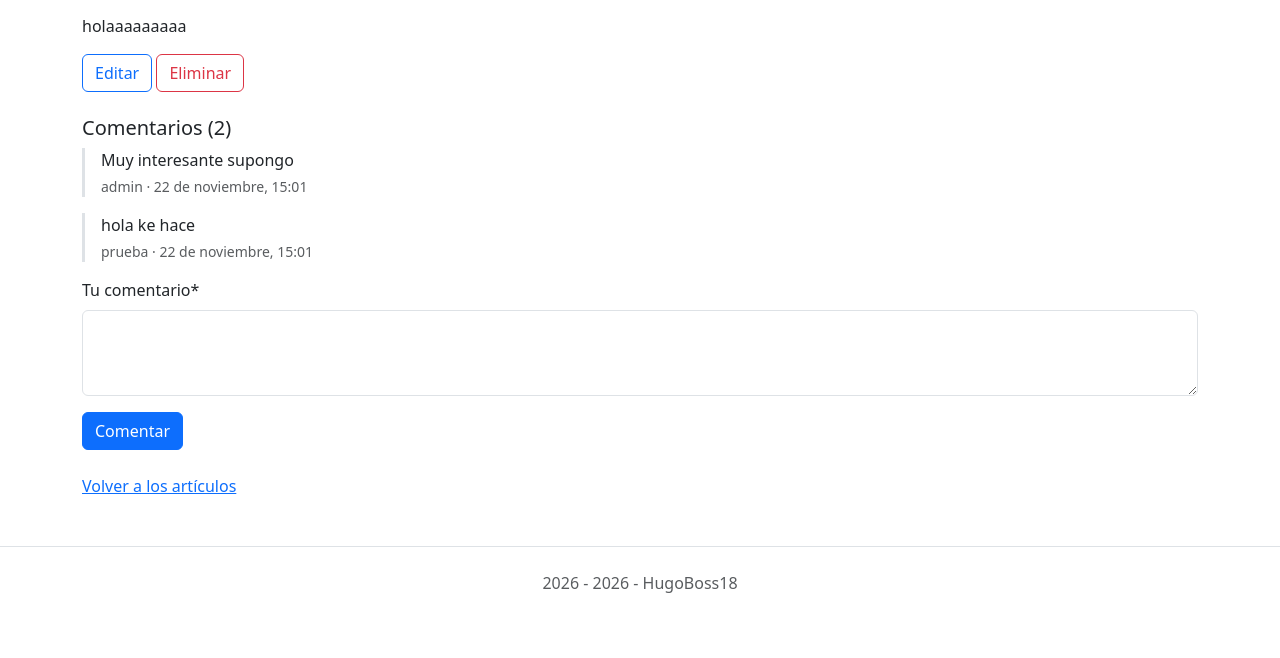
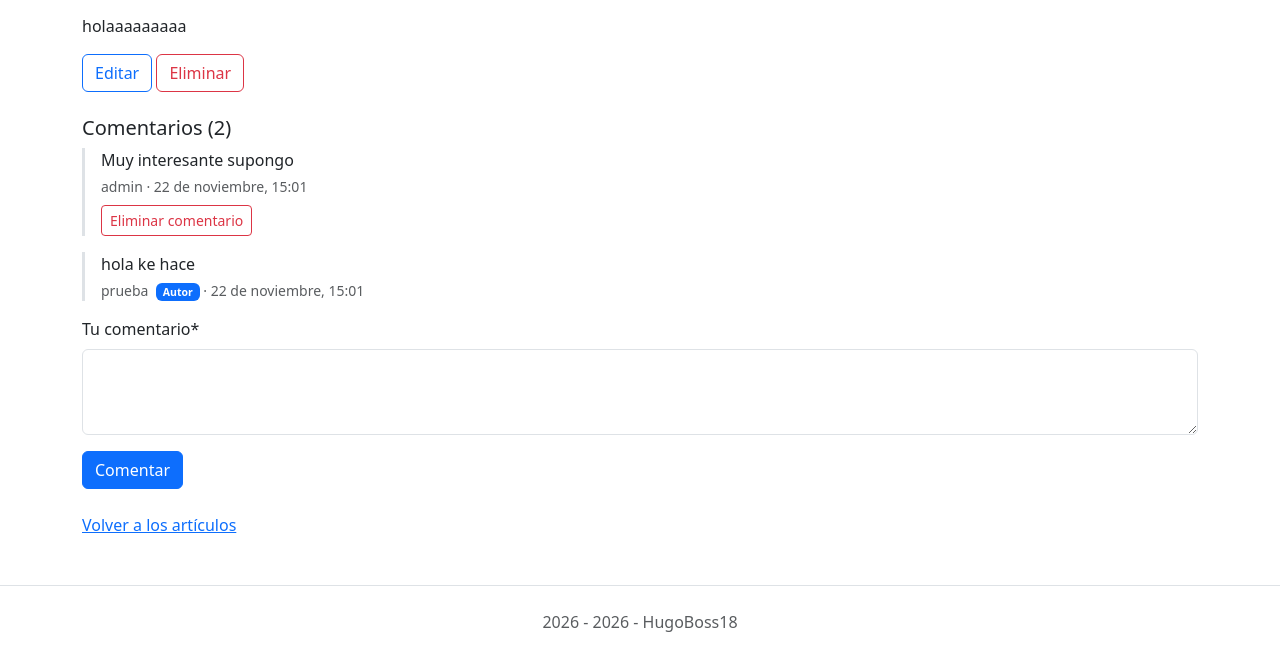
Before and after one commit to HugoBoss18/periodico, a Django app: page /articulos/3/ in a window 1280 px wide. Shown: the part 162-820 px from the top of the page. Before the commit the page ends 755 px from the top, so only its background shows below. Run offline with Django 5.2, Linux system fonts and the light colour scheme; a user stored in the database is signed in; data comes from the database, SQL or seed files in the repository; parts of the project's set-up code (start-up, migrations or seed data) failed here and were passed over; some libraries are stand-ins or nearby versions.

Commit message:
Comentarios en los articulos y reto

```diff
--- a/articulos/urls.py
+++ b/articulos/urls.py
@@ -9,6 +9,7 @@ from .views import (
     VistaEliminarArticulo,
     VistaListaArticulos,
     VistaMisArticulos,
+    VistaEliminarComentario,
 )
 
 urlpatterns = [
@@ -19,4 +20,9 @@ urlpatterns = [
     path("<int:pk>/editar/", VistaEditarArticulo.as_view(), name="articulo_editar"),
     path("<int:pk>/eliminar/", VistaEliminarArticulo.as_view(), name="articulo_eliminar"),
     path("<int:pk>/comentar/", VistaComentar.as_view(), name="articulo_comentar"),
+    path(
+        "comentario/<int:pk>/eliminar/",
+        VistaEliminarComentario.as_view(),
+        name="comentario_eliminar",
+    ),
 ]
--- a/articulos/views.py
+++ b/articulos/views.py
@@ -91,3 +91,17 @@ class VistaComentar(LoginRequiredMixin, CreateView):  # nuevo
         form.instance.articulo = self.articulo
         form.instance.autor = self.request.user
         return super().form_valid(form)
+
+    def get_success_url(self):
+        return f"{self.articulo.get_absolute_url()}#comentarios"
+
+
+class VistaEliminarComentario(LoginRequiredMixin, UserPassesTestMixin, DeleteView):
+    model = Comentario
+    http_method_names = ["post"]
+
+    def test_func(self):
+        return self.get_object().autor == self.request.user
+
+    def get_success_url(self):
+        return f"{self.object.articulo.get_absolute_url()}#comentarios"
--- a/templates/articulos/detalle.html
+++ b/templates/articulos/detalle.html
@@ -20,14 +20,24 @@
     </div>
   {% endif %}
 
-  <section class="mb-4">
+  <section id="comentarios" class="mb-4">
     <h2 class="h5">Comentarios ({{ articulo.comentarios.count }})</h2>
     {% for comentario in articulo.comentarios.all %}
       <div class="border-start border-3 ps-3 mb-3">
         <p class="mb-1">{{ comentario.comentario }}</p>
         <p class="small text-body-secondary mb-0">
-          {{ comentario.autor.username }} · {{ comentario.fecha|date:"j \d\e F, H:i"|lower }}
+          {{ comentario.autor.username }}
+          {% if comentario.autor == articulo.autor %}
+            <span class="badge text-bg-primary ms-1">Autor</span>
+          {% endif %}
+          · {{ comentario.fecha|date:"j \d\e F, H:i"|lower }}
         </p>
+        {% if user == comentario.autor %}
+          <form action="{% url 'comentario_eliminar' comentario.pk %}" method="post" class="mt-2">
+            {% csrf_token %}
+            <button type="submit" class="btn btn-sm btn-outline-danger">Eliminar comentario</button>
+          </form>
+        {% endif %}
       </div>
     {% empty %}
       <p class="text-body-secondary">Todavía no hay comentarios.</p>
--- a/templates/articulos/lista.html
+++ b/templates/articulos/lista.html
@@ -15,6 +15,9 @@
           Por {{ articulo.autor.username }} · {{ articulo.fecha|date:"j \d\e F \d\e Y"|lower }}
         </p>
         <p class="card-text">{{ articulo.cuerpo|truncatewords:30 }}</p>
+        <p class="small text-body-secondary mb-0">
+          {{ articulo.comentarios.count }} comentario{{ articulo.comentarios.count|pluralize:"s" }}
+        </p>
       </div>
     </div>
   {% empty %}
```
Also changed, not shown: articulos/tests.py (+54 -2 lines).
